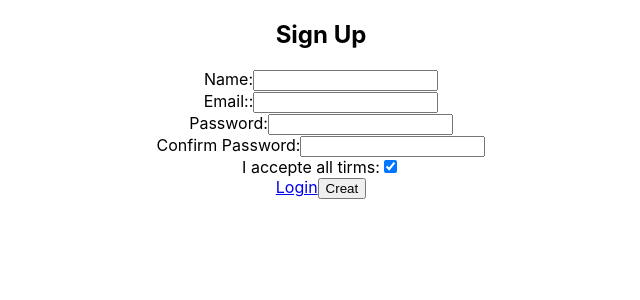
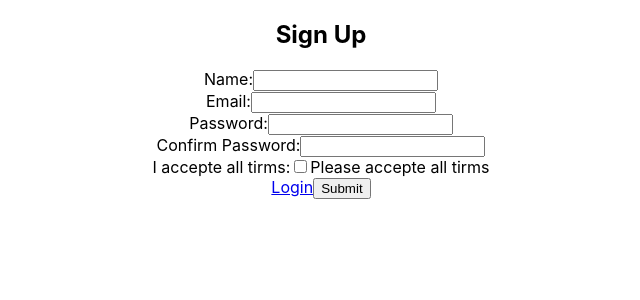
Before and after one commit to AliTaghawi/signup-app, a React (Create React App) app: page / in a window 1280 px wide. Both pictures are taken after a click on the checkbox 709 px from the left and 166 px from the top of the page. Shown: the top 300 px of the page, without its empty margins (319-959 px from the left). Built offline with nearby package versions, Linux system fonts and the light colour scheme.

Commit message:
useing validation and toastify in singup

```diff
--- a/package.json
+++ b/package.json
@@ -10,6 +10,7 @@
     "react": "^17.0.2",
     "react-dom": "^17.0.2",
     "react-scripts": "5.0.0",
+    "react-toastify": "^8.2.0",
     "web-vitals": "^2.1.4"
   },
   "scripts": {
--- a/src/components/SingUp.js
+++ b/src/components/SingUp.js
@@ -1,4 +1,7 @@
 import React,{useState, useEffect} from 'react';
+import { ToastContainer, toast } from 'react-toastify';
+import 'react-toastify/dist/ReactToastify.css';
+
 import validate from './validate';
 
 const SingUp = () => {
@@ -9,13 +12,13 @@ const SingUp = () => {
     confirmPassword: "",
     isAccepted: false
   })
-
   const [errors, setErrors] = useState({})
+  const [touched, setTouched] = useState({})
 
   useEffect(()=> {
     setErrors(validate(state))
     console.log(errors)
-  }, [state])
+  }, [state, touched])
 
   const changHandelr = (event) => {
     if (event.target.name === "isAccepted") {
@@ -25,35 +28,62 @@ const SingUp = () => {
     }
   }
 
+  const focusHandeler = event => {
+    setTouched({...touched, [event.target.name]: true})
+  }
+
+  const submitHandeler = event => {
+    event.preventDefault();
+    if (!Object.keys(errors).length) {
+      console.log(state);
+      toast.success('You signed up successfully');
+    } else {
+      setTouched({
+        name: true,
+        email: true,
+        password: true,
+        confirmPassword: true,
+        isAccepted: true
+      });
+      toast.error('Invalid data!!!');
+    }
+  }
+
   return (
     <div>
       <form>
         <h2>Sign Up</h2>
         <div>
           <label>Name:</label>
-          <input type="text" name="name" value={state.name} onChange={changHandelr} />
+          <input type="text" name="name" value={state.name} onChange={changHandelr} onFocus={focusHandeler} />
+          {touched.name && errors.name && <span>{errors.name}</span>}
         </div>
         <div>
-          <label>Email::</label>
-          <input type="text" name="email" value={state.email} onChange={changHandelr} />
+          <label>Email:</label>
+          <input type="text" name="email" value={state.email} onChange={changHandelr} onFocus={focusHandeler} />
+          {touched.email && errors.email && <span>{errors.email}</span>}
         </div>
         <div>
           <label>Password:</label>
-          <input type="password" name="password" value={state.password} onChange={changHandelr} />
+          <input type="password" name="password" value={state.password} onChange={changHandelr} onFocus={focusHandeler} />
+          {touched.password && errors.password && <span>{errors.password}</span>}
         </div>
         <div>
           <label>Confirm Password:</label>
-          <input type="password" name="confirmPassword" value={state.confirmPassword} onChange={changHandelr} />
+          <input type="password" name="confirmPassword" value={state.confirmPassword} onChange={changHandelr} onFocus={focusHandeler} />
+          {touched.confirmPassword && errors.confirmPassword && <span>{errors.confirmPassword}</span>}
         </div>
         <div>
           <label>I accepte all tirms:</label>
-          <input type="checkbox" name="isAccepted" value={state.isAccepted} onChange={changHandelr} />
+          <input type="checkbox" name="isAccepted" value={state.isAccepted} onChange={changHandelr} onFocus={focusHandeler} />
+          {touched.isAccepted && errors.isAccepted && <span>{errors.isAccepted}</span>}
         </div>
         <div>
           <a href='##'>Login</a>
-          <button type='submit' >Creat</button>
+          <button type='submit' onClick={submitHandeler} >Submit</button>
         </div>
       </form>
+      <ToastContainer />
     </div>
   );
 };
```
Also changed, not shown: 1 other file (tests, documents, lock files or other folders).
